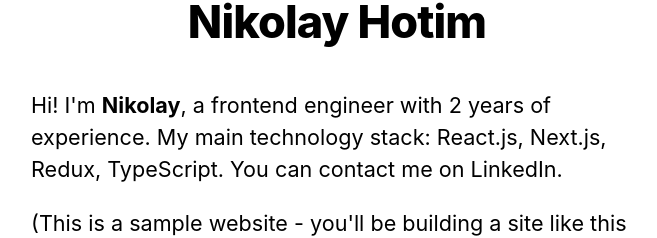
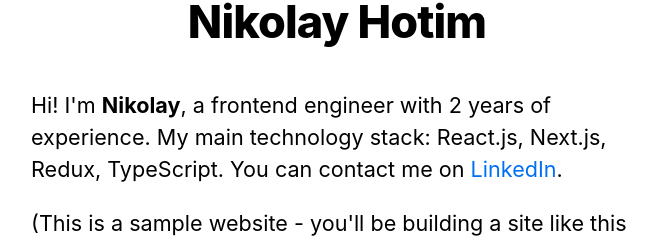
Before and after one commit to nikolayhotim1/nextjs-blog, a Next.js app: page / in a window 1280 px wide. Shown: the part 221-459 px from the top of the page, without its empty margins (303-960 px from the left). Built offline with nearby package versions, Linux system fonts and the light colour scheme.

Commit message:
feature: add my LinkedIn link to home page

```diff
--- a/pages/index.js
+++ b/pages/index.js
@@ -11,7 +11,8 @@ export default function Home() {
 			<section className={utilStyles.headingMd}>
 				<p>
 					Hi! I'm <b>Nikolay</b>, a frontend engineer with 2 years of experience. My main technology stack:
-					React.js, Next.js, Redux, TypeScript. You can contact me on LinkedIn.
+					React.js, Next.js, Redux, TypeScript. You can contact me on{' '}
+					<a href='https://www.linkedin.com/in/nikolayhotim/'>LinkedIn</a>.
 				</p>
 				<p>
 					(This is a sample website - you'll be building a site like this on{' '}
```
